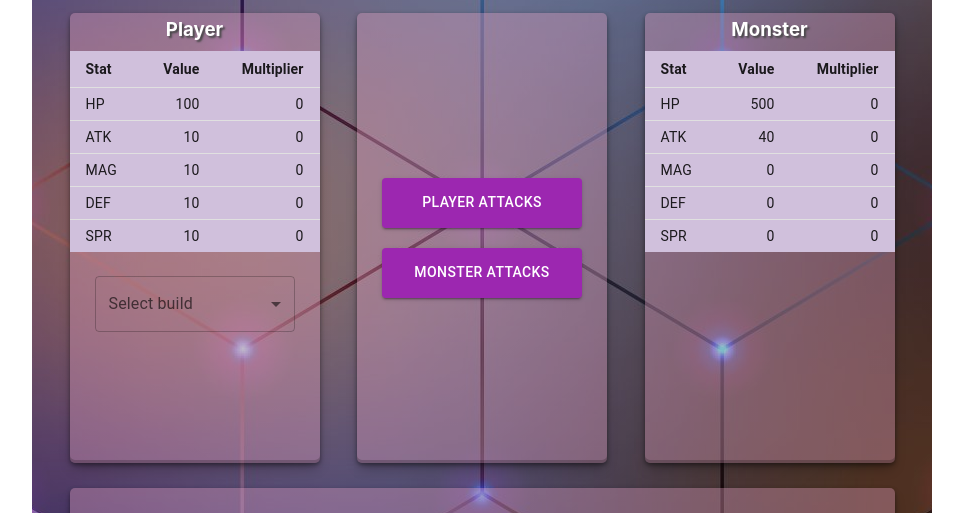
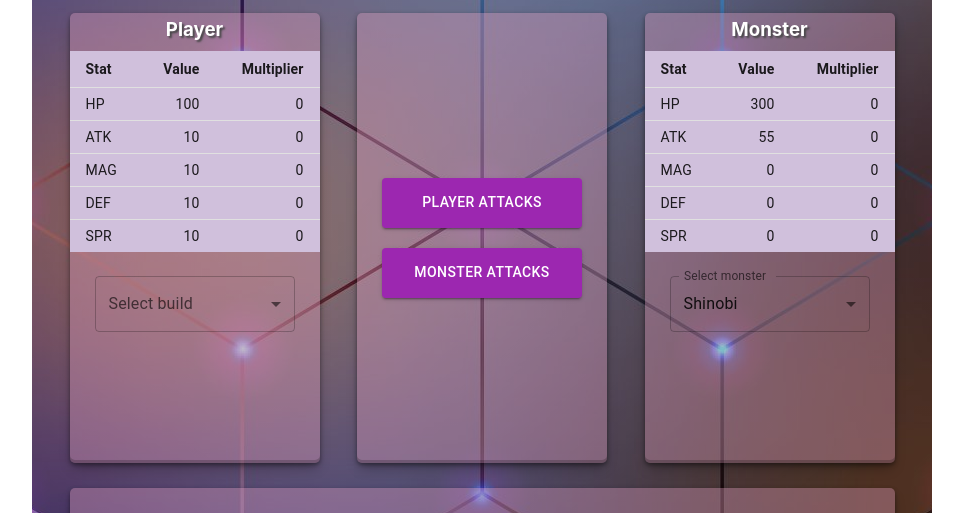
Before and after one commit to AliAlbabily/Damage-Calculator-App, a React (Create React App) app: page / in a window 1280 px wide. Shown: the top 513 px of the page, without its empty margins (158-1121 px from the left). Built offline with nearby package versions, Linux system fonts and the light colour scheme.

Commit message:
Added a monster selector

```diff
--- a/src/App.js
+++ b/src/App.js
@@ -1,4 +1,5 @@
 import React, { useState } from 'react';
+import { monsters } from "./data/monsters-data";
 
 import CharacterContainer from './components/CharacterInfoContainer';
 import ButtonsContainer from './components/ButtonsContainer';
@@ -6,13 +7,7 @@ import CombatLogsContainer from './components/CombatLogsContainer';
 
 function App() {
 
-  const enemyStatsData = [
-    { statName: 'HP', statValue: 500, statMultiplier: 0 },
-    { statName: 'ATK', statValue: 40, statMultiplier: 0 },
-    { statName: 'MAG', statValue: 0, statMultiplier: 0 },
-    { statName: 'DEF', statValue: 0, statMultiplier: 0 },
-    { statName: 'SPR', statValue: 0, statMultiplier: 0 }
-  ]
+  const [enemyStatsData, setEnemyStatsData] = useState(monsters.shinobi)
 
   const [playerStatsData, setPlayerStatsData] = useState([
     { statName: 'HP', statValue: 100, statMultiplier: 0 },
@@ -26,6 +21,10 @@ function App() {
 
   function updateStatsData(newStatsDataArr) {
     setPlayerStatsData(newStatsDataArr)
+  }
+
+  function updateEnemyStats(newStatsDataArr) {
+    setEnemyStatsData(newStatsDataArr)
   }
 
   /* player - normal attack */
@@ -56,7 +55,7 @@ function App() {
       <CharacterContainer
         name="Player"
         stats={playerStatsData}
-        displayBuildSelecter={true}
+        displayBuildSelector={true}
         updateCharacterStats={updateStatsData}
       />
       <ButtonsContainer
@@ -68,7 +67,8 @@ function App() {
       <CharacterContainer
         name="Monster"
         stats={enemyStatsData}
-        displayBuildSelecter={false}
+        displayMonsterSelector={true}
+        updateCharacterStats={updateEnemyStats}
       />
       <CombatLogsContainer damageLogs={damageLogsData} />
     </div>
--- a/src/components/CharacterInfoContainer.js
+++ b/src/components/CharacterInfoContainer.js
@@ -2,6 +2,7 @@ import React from 'react';
 import styled from "styled-components";
 import CharacterStats from './CharacterStats';
 import BuildSelector from './BuildSelector';
+import MonsterSelector from './MonsterSelector';
 
 const Container = styled.div`
     background-color: #e4a1c35c;
@@ -25,8 +26,11 @@ function CharacterInfoContainer(props) {
         <Container>
             <Title>{props.name}</Title>
             <CharacterStats stats={props.stats} />
-            {props.displayBuildSelecter === true &&
+            {props.displayBuildSelector === true &&
                 <BuildSelector updateCharacterStats={props.updateCharacterStats} />
+            }
+            {props.displayMonsterSelector === true &&
+                <MonsterSelector updateCharacterStats={props.updateCharacterStats} />
             }
         </Container>
     );
--- /dev/null
+++ b/src/components/MonsterSelector.js
@@ -0,0 +1,61 @@
+import React, { useState } from 'react';
+import { monsters } from "../data/monsters-data";
+
+import Box from '@mui/material/Box';
+import InputLabel from '@mui/material/InputLabel';
+import MenuItem from '@mui/material/MenuItem';
+import FormControl from '@mui/material/FormControl';
+import Select from '@mui/material/Select';
+
+function MonsterSelector(props) {
+
+    function getMonsterData(value) {
+        if(value === 'titan') {
+            return monsters.titan
+        }
+        else if(value === 'wizard') {
+            return monsters.wizard
+        }
+        else if(value === 'shinobi') {
+            return monsters.shinobi
+        }
+        else if(value === 'gundam') {
+            return monsters.gundam
+        }
+        else if(value === 'human') {
+            return monsters.human
+        }
+    }
+
+    const [monster, setMonster] = useState('shinobi');
+
+    const handleChange = (event) => {
+        const chosenMonster = event.target.value
+        setMonster(chosenMonster)
+        const monsterArr = getMonsterData(chosenMonster)
+        props.updateCharacterStats(monsterArr)
+    }
+
+    return (
+        <Box sx={{display: "flex", justifyContent: "center", alignItems: "center", mt: 3}}>
+            <FormControl sx={{width: 200}}>
+                <InputLabel id="monster-select-label">Select monster</InputLabel>
+                <Select
+                    labelId="monster-select-label"
+                    id="monster-select"
+                    value={monster}
+                    label="Select monster"
+                    onChange={handleChange}
+                >
+                <MenuItem value={'titan'}>Titan</MenuItem>
+                <MenuItem value={'wizard'}>Wizard</MenuItem>
+                <MenuItem value={'shinobi'}>Shinobi</MenuItem>
+                <MenuItem value={'gundam'}>Gundam</MenuItem>
+                <MenuItem value={'human'}>Human</MenuItem>
+                </Select>
+            </FormControl>
+        </Box>
+    );
+}
+
+export default MonsterSelector;
--- a/src/data/monsters-data.js
+++ b/src/data/monsters-data.js
@@ -0,0 +1,33 @@
+
+export const monsters = {
+    titan: [
+        { statName: 'HP', statValue: 100, statMultiplier: 0 },
+        { statName: 'ATK', statValue: 30, statMultiplier: 0 },
+        { statName: 'MAG', statValue: 0, statMultiplier: 0 },
+        { statName: 'DEF', statValue: 0, statMultiplier: 0 },
+        { statName: 'SPR', statValue: 0, statMultiplier: 0 }],
+    wizard: [
+        { statName: 'HP', statValue: 200, statMultiplier: 0 },
+        { statName: 'ATK', statValue: 0, statMultiplier: 0 },
+        { statName: 'MAG', statValue: 40, statMultiplier: 0 },
+        { statName: 'DEF', statValue: 0, statMultiplier: 0 },
+        { statName: 'SPR', statValue: 0, statMultiplier: 0 }],
+    shinobi: [
+        { statName: 'HP', statValue: 300, statMultiplier: 0 },
+        { statName: 'ATK', statValue: 55, statMultiplier: 0 },
+        { statName: 'MAG', statValue: 0, statMultiplier: 0 },
+        { statName: 'DEF', statValue: 0, statMultiplier: 0 },
+        { statName: 'SPR', statValue: 0, statMultiplier: 0 }],
+    gundam: [
+        { statName: 'HP', statValue: 400, statMultiplier: 0 },
+        { statName: 'ATK', statValue: 0, statMultiplier: 0 },
+        { statName: 'MAG', statValue: 80, statMultiplier: 0 },
+        { statName: 'DEF', statValue: 0, statMultiplier: 0 },
+        { statName: 'SPR', statValue: 0, statMultiplier: 0 }],
+    human: [
+        { statName: 'HP', statValue: 500, statMultiplier: 0 },
+        { statName: 'ATK', statValue: 100, statMultiplier: 0 },
+        { statName: 'MAG', statValue: 100, statMultiplier: 0 },
+        { statName: 'DEF', statValue: 0, statMultiplier: 0 },
+        { statName: 'SPR', statValue: 0, statMultiplier: 0 }]
+}
```
